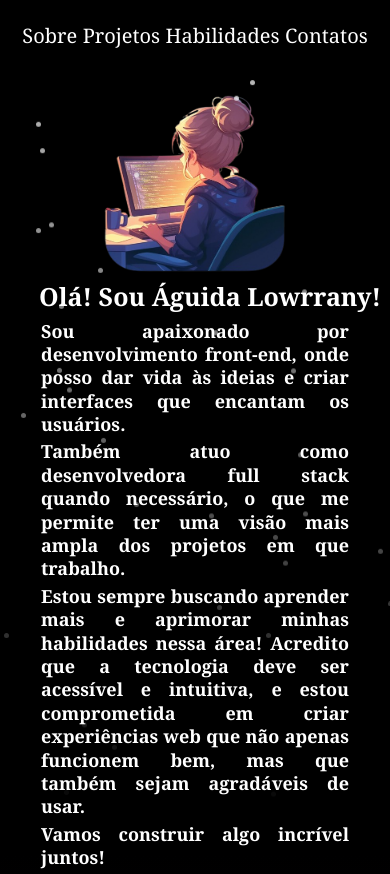
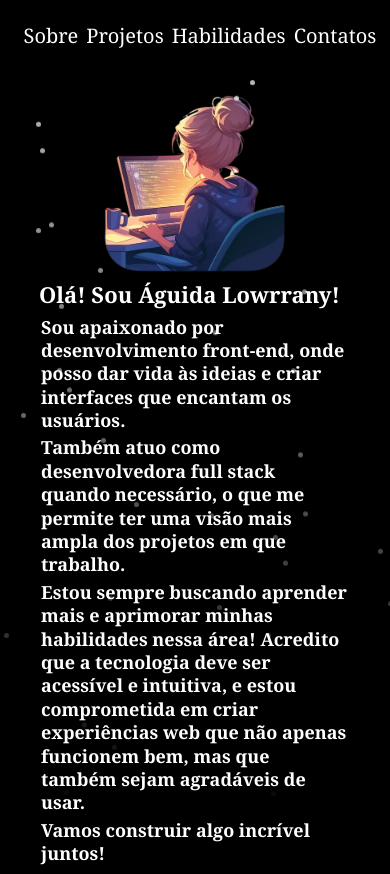
Before and after one commit to alowrrany02/MeuPortifolio, a plain HTML site: page index.html in a window 390 px wide. Shown: the top 874 px of the page. Drawn offline with nearby package versions, Linux system fonts and the light colour scheme.

Commit message:
Detalhes

```diff
--- a/css/style.css
+++ b/css/style.css
@@ -140,7 +140,7 @@ a:hover{
     font-size: 18px;
     font-weight: 600;
 
-    text-align: justify;
+    text-align: start;
     line-height: 1.3;
     padding: 2px;
 }
@@ -539,11 +539,15 @@ footer{
         margin: auto;
     }
     .menu{
-        width: 95%;
+        width: 100%;
+
     }
     .menu a {
-
-        font-size: 18px;
+        padding: 0 4px;
+        font-size: 10px;
+    }
+    .titu{
+        font-size: 22px;
     }
 }
 
@@ -554,10 +558,6 @@ nav{
 }
 .menu{
     width: 95%;
-}
-.menu a {
-
-    font-size: 18px;
 }
 
 #sobre {
```
